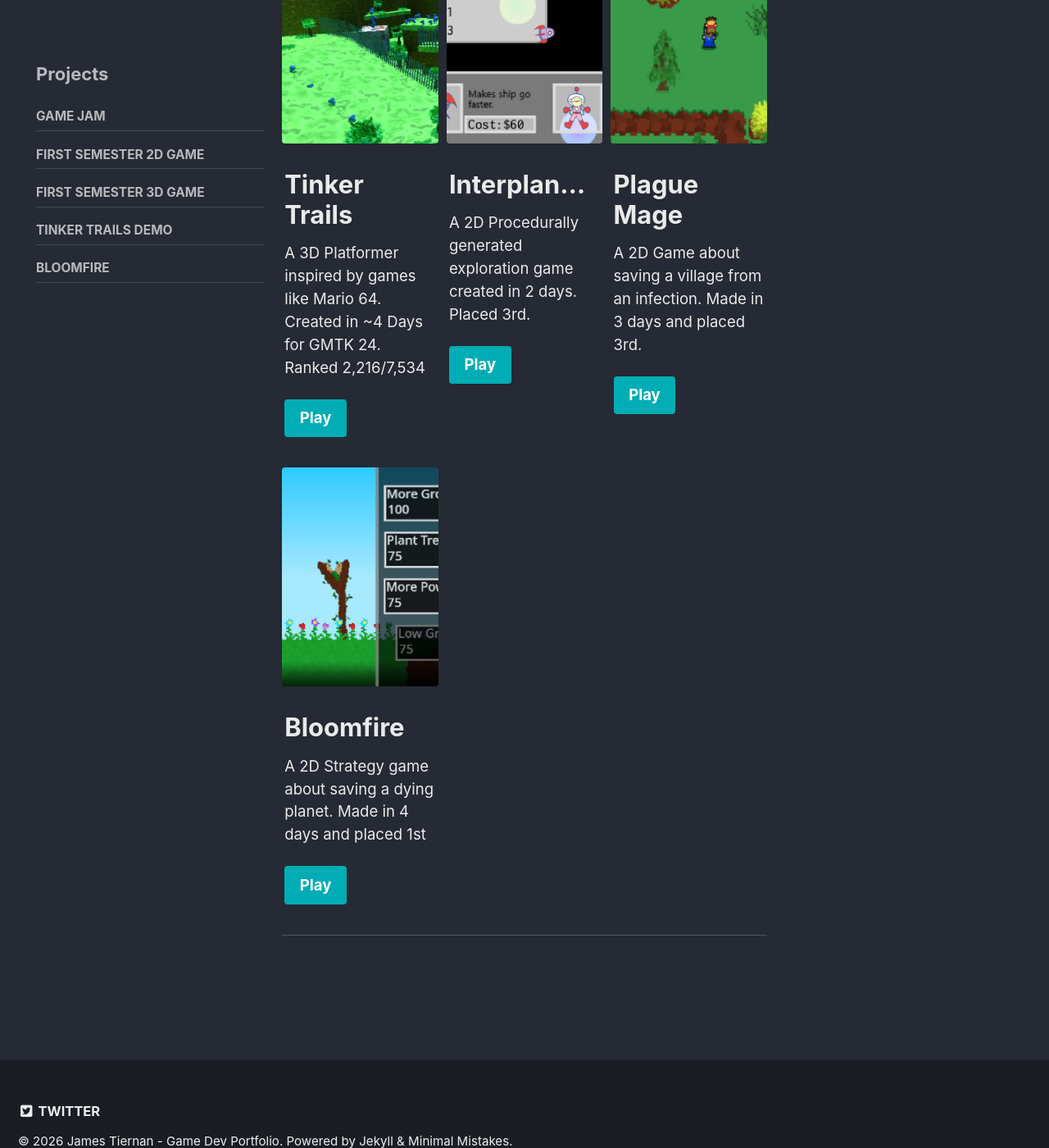
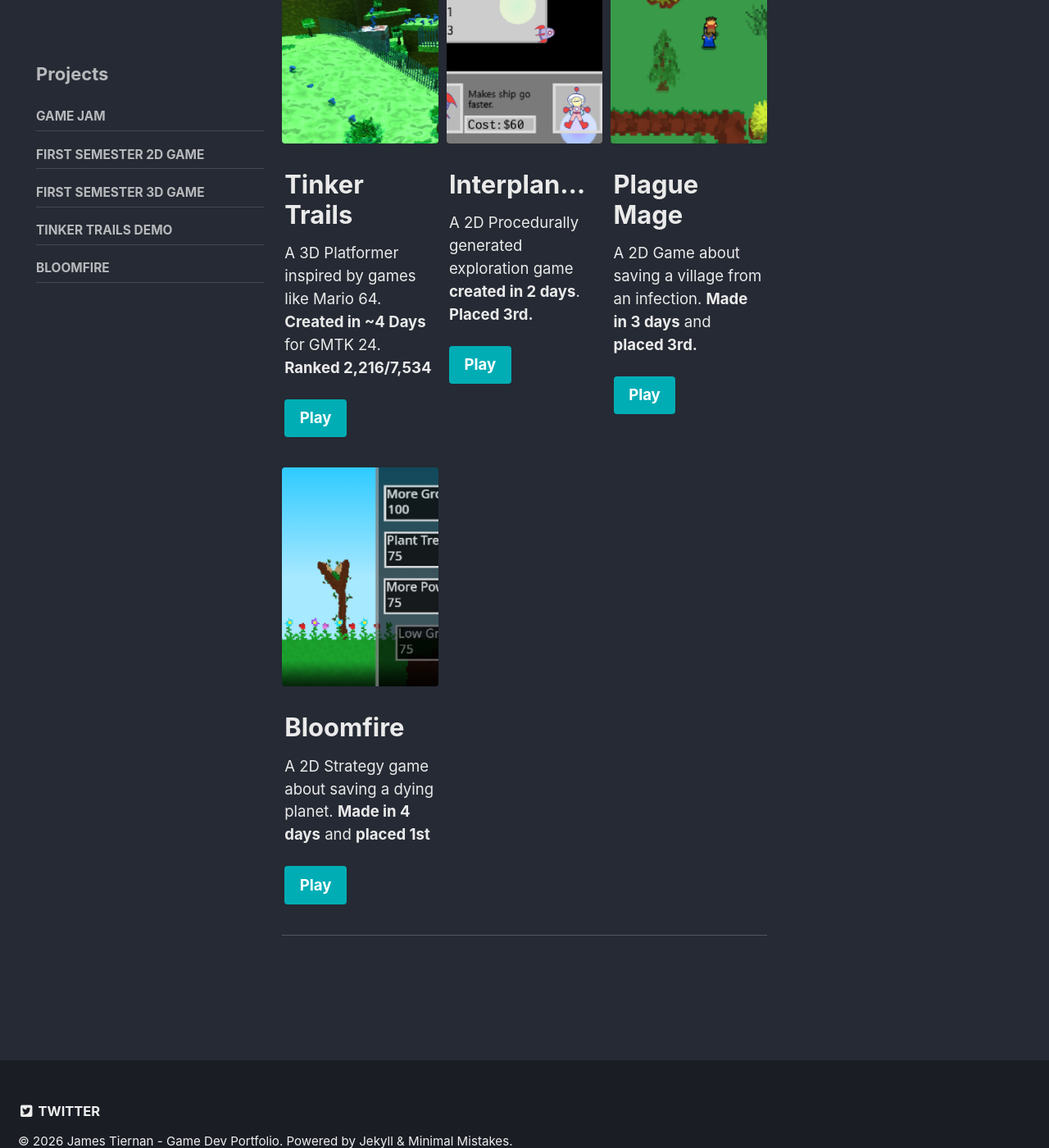
Before and after one commit to JamesTiernan/JamesTiernan.github.io, a Jekyll site: the page built from _pages/projects-game-jam.md, in a window 1280 px wide and 1400 px high, scrolled down 460 px. Shown: the whole window at 82% size. Built offline with Jekyll 4.4.1, drawn with Linux system fonts in a browser that asks for light colours.

```diff
--- a/_pages/projects-game-jam.md
+++ b/_pages/projects-game-jam.md
@@ -14,28 +14,28 @@ feature_row:
   - image_path: /assets/images/tnk.png
     alt: "Game Jam Project"
     title: "Tinker Trails"
-    excerpt: "A 3D Platformer inspired by games like Mario 64. Created in ~4 Days for GMTK 24. Ranked 2,216/7,534"
+    excerpt: "A 3D Platformer inspired by games like Mario 64. **Created in ~4 Days** for GMTK 24. **Ranked 2,216/7,534**"
     url: "https://s-studios.itch.io/tinkertrails"
     btn_label: "Play"
     btn_class: "btn--primary"
   - image_path: /assets/images/ipl.png
     alt: "Game Jam Project"
     title: "Interplanetary"
-    excerpt: "A 2D Procedurally generated exploration game created in 2 days. Placed 3rd."
+    excerpt: "A 2D Procedurally generated exploration game **created in 2 days**. **Placed 3rd.**"
     url: "https://s-studios.itch.io/interplanetary"
     btn_label: "Play"
     btn_class: "btn--primary"
   - image_path: /assets/images/wiz.png
     alt: "Game Jam Project"
     title: "Plague Mage"
-    excerpt: "A 2D Game about saving a village from an infection. Made in 3 days and placed 3rd."
+    excerpt: "A 2D Game about saving a village from an infection. **Made in 3 days** and **placed 3rd.**"
     url: "https://s-studios.itch.io/plague-wizard"
     btn_label: "Play"
     btn_class: "btn--primary"
   - image_path: /assets/images/blm.png
     alt: "Game Jam Project"
     title: "Bloomfire"
-    excerpt: "A 2D Strategy game about saving a dying planet. Made in 4 days and placed 1st"
+    excerpt: "A 2D Strategy game about saving a dying planet. **Made in 4 days** and **placed 1st**"
     url: "https://mrmistereee.itch.io/bloomfire"
     btn_label: "Play"
     btn_class: "btn--primary"
```
